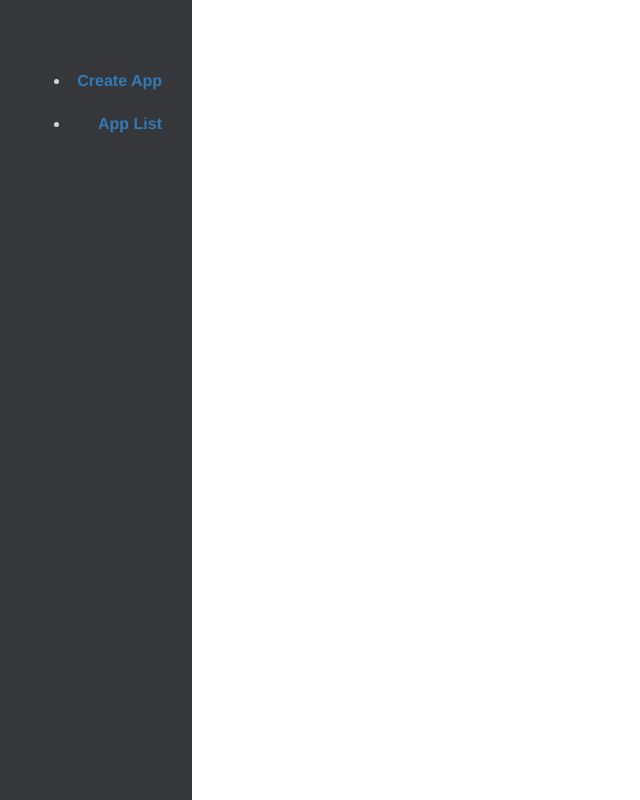
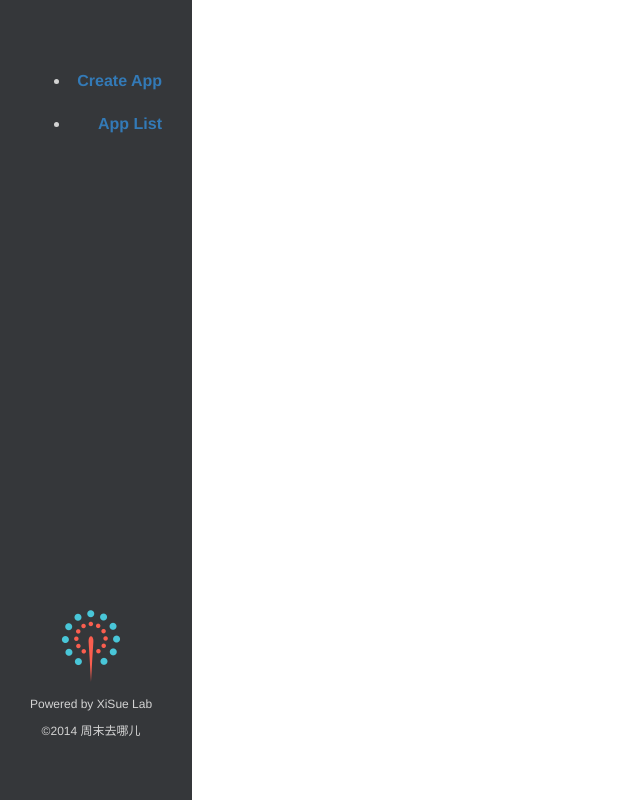
Before and after one commit to yockliu/AppManager, a website: page client/index.html in a window 1280 px wide. Shown: the whole page, without its empty margins (0-640 px from the left). Drawn offline with nearby package versions, Linux system fonts and the light colour scheme; some packages are replaced by stand-ins of ours.

Commit message:
feat(app info): add app info on left pannel

```diff
--- a/client/css/base.css
+++ b/client/css/base.css
@@ -22,6 +22,7 @@ body {
   background-color: #35373A;
   font-size: 16px;
   z-index: 2;
+  text-align: center;
 }
 
 .left-panel ul li:hover {
@@ -46,6 +47,13 @@ body {
   color: white;
 }
 
+.left-pannel #app-info {
+  text-align: center;
+  position: absolute;
+  bottom: 50px;
+  font-size: 12px;
+}
+
 /**
  * Content Area: ng view
  */
--- a/client/index.html
+++ b/client/index.html
@@ -26,6 +26,11 @@
           <li><a href="#/apps/create">Create App</a></li>
           <li><a href="#/apps">App List</a></li>
         </ul>
+        <div id="app-info">
+          <img src="images/logo.png" alt="周末去哪儿">
+          <p>Powered by XiSue Lab</p>
+          <p>©2014 周末去哪儿</p>
+        </div>
       </div>
       <div class="content" ng-view></div>
     </div>
```
Also changed, not shown: client/images/logo.png (added), 1 other file.
